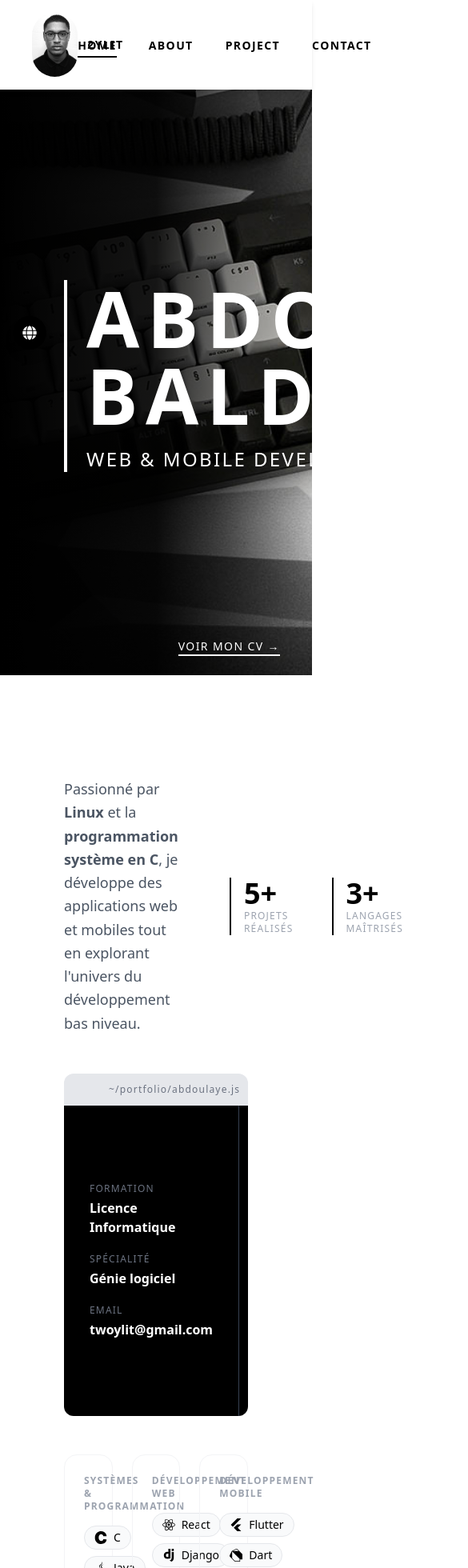
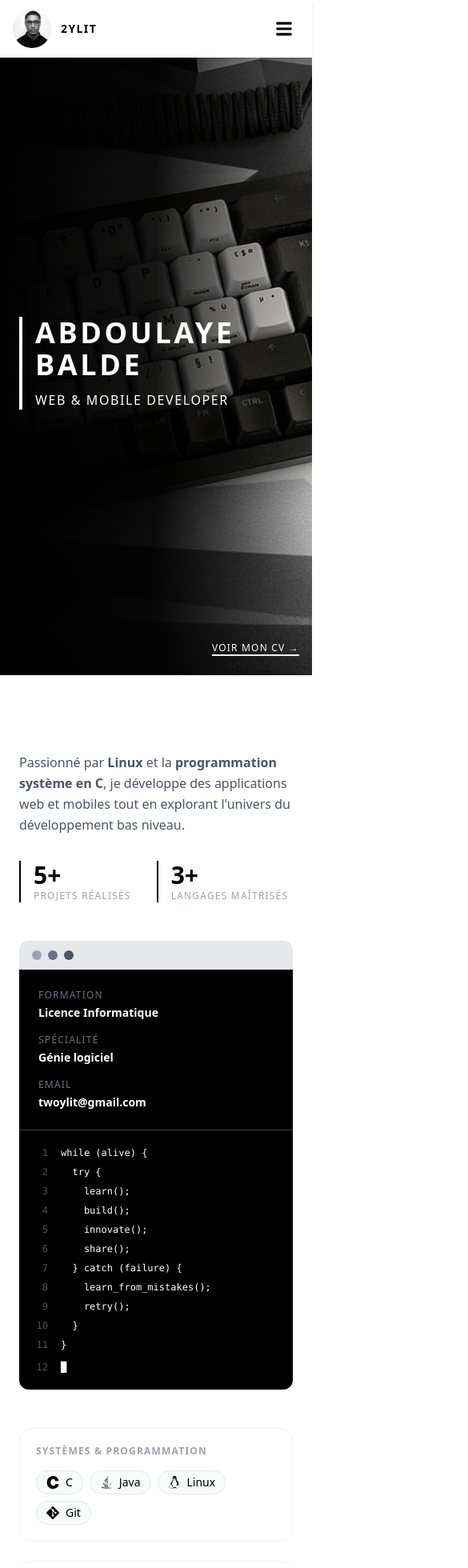
Before and after one commit to LayeBALDEabdou/2ylit-portfolio, a React (Create React App) app: page / in a window 390 px wide. Shown: the top 1960 px of the page at 80% size, 585 px wide, since content can reach past the window. Built offline with nearby package versions, Linux system fonts and the light colour scheme.

Commit message:
gestion de la responsivité

```diff
--- a/src/About.js
+++ b/src/About.js
@@ -26,42 +26,42 @@ const stack = {
 };
 
 const codeLines = [
-  { num: 1,  code: 'while (alive) {' },
-  { num: 2,  code: '\u00a0\u00a0try {' },
-  { num: 3,  code: '\u00a0\u00a0\u00a0\u00a0learn();' },
-  { num: 4,  code: '\u00a0\u00a0\u00a0\u00a0build();' },
-  { num: 5,  code: '\u00a0\u00a0\u00a0\u00a0innovate();' },
-  { num: 6,  code: '\u00a0\u00a0\u00a0\u00a0share();' },
-  { num: 7,  code: '\u00a0\u00a0} catch (failure) {' },
-  { num: 8,  code: '\u00a0\u00a0\u00a0\u00a0learn_from_mistakes();' },
-  { num: 9,  code: '\u00a0\u00a0\u00a0\u00a0retry();' },
+  { num: 1, code: 'while (alive) {' },
+  { num: 2, code: '\u00a0\u00a0try {' },
+  { num: 3, code: '\u00a0\u00a0\u00a0\u00a0learn();' },
+  { num: 4, code: '\u00a0\u00a0\u00a0\u00a0build();' },
+  { num: 5, code: '\u00a0\u00a0\u00a0\u00a0innovate();' },
+  { num: 6, code: '\u00a0\u00a0\u00a0\u00a0share();' },
+  { num: 7, code: '\u00a0\u00a0} catch (failure) {' },
+  { num: 8, code: '\u00a0\u00a0\u00a0\u00a0learn_from_mistakes();' },
+  { num: 9, code: '\u00a0\u00a0\u00a0\u00a0retry();' },
   { num: 10, code: '\u00a0\u00a0}' },
   { num: 11, code: '}' },
 ];
 
 const infos = [
-  { label: 'Formation',  value: 'Licence Informatique' },
+  { label: 'Formation', value: 'Licence Informatique' },
   { label: 'Spécialité', value: 'Génie logiciel' },
-  { label: 'Email',      value: 'twoylit@gmail.com' },
+  { label: 'Email', value: 'twoylit@gmail.com' },
 ];
 
 function About() {
   return (
-    <section id="about" className="min-h-screen bg-white px-20 pt-32 pb-24">
+    <section id="about" className="min-h-screen bg-white px-6 sm:px-10 md:px-20 pt-24 md:pt-32 pb-16 md:pb-24">
 
       {/* Texte + Stats */}
-      <div className="flex gap-16 items-center mb-12">
-        <p className="text-gray-600 leading-relaxed text-lg flex-1">
+      <div className="flex flex-col md:flex-row gap-8 md:gap-16 items-start md:items-center mb-12">
+        <p className="text-gray-600 leading-relaxed text-base md:text-lg flex-1">
           Passionné par <strong>Linux</strong> et la <strong>programmation système en C</strong>,
           je développe des applications web et mobiles tout en explorant l'univers du développement bas niveau.
         </p>
-        <div className="flex gap-12">
+        <div className="flex gap-8 md:gap-12">
           {[
             { num: '5+', label: 'Projets réalisés' },
-            { num: '3+',  label: 'Langages maîtrisés' },
+            { num: '3+', label: 'Langages maîtrisés' },
           ].map((stat) => (
             <div key={stat.label} className="border-l-2 border-black pl-4">
-              <div className="text-4xl font-extrabold">{stat.num}</div>
+              <div className="text-3xl md:text-4xl font-extrabold">{stat.num}</div>
               <div className="text-xs uppercase tracking-widest text-gray-400">{stat.label}</div>
             </div>
           ))}
@@ -74,27 +74,27 @@ function About() {
           <div className="w-3 h-3 rounded-full bg-gray-400" />
           <div className="w-3 h-3 rounded-full bg-gray-500" />
           <div className="w-3 h-3 rounded-full bg-gray-600" />
-          <span className="ml-4 text-gray-500 text-xs tracking-widest">~/portfolio/abdoulaye.js</span>
+          <span className="ml-4 text-gray-500 text-xs tracking-widest hidden sm:inline">~/portfolio/abdoulaye.js</span>
         </div>
 
-        <div className="bg-black flex">
-          <div className="flex-1 p-8 border-r border-gray-700 flex flex-col justify-center gap-5">
+        <div className="bg-black flex flex-col md:flex-row">
+          <div className="flex-1 p-6 md:p-8 md:border-r border-b md:border-b-0 border-gray-700 flex flex-col justify-center gap-4 md:gap-5">
             {infos.map((info) => (
               <div key={info.label}>
                 <p className="text-gray-500 text-xs uppercase tracking-widest mb-1">{info.label}</p>
-                <p className="text-white font-bold">{info.value}</p>
+                <p className="text-white font-bold text-sm md:text-base">{info.value}</p>
               </div>
             ))}
           </div>
 
-          <div className="flex-1 p-6 font-mono text-sm leading-loose">
+          <div className="flex-1 p-4 md:p-6 font-mono text-xs md:text-sm leading-loose">
             {codeLines.map((line) => (
-              <div key={line.num} className="flex gap-6">
+              <div key={line.num} className="flex gap-4 md:gap-6">
                 <span className="text-gray-600 select-none w-5 text-right">{line.num}</span>
                 <span className="text-white whitespace-pre">{line.code}</span>
               </div>
             ))}
-            <div className="flex gap-6 mt-1">
+            <div className="flex gap-4 md:gap-6 mt-1">
               <span className="text-gray-600 select-none w-5 text-right">12</span>
               <span className="text-white">█</span>
             </div>
@@ -103,9 +103,9 @@ function About() {
       </div>
 
       {/* Stack */}
-      <div className="grid grid-cols-3 gap-6">
+      <div className="grid grid-cols-1 sm:grid-cols-2 lg:grid-cols-3 gap-6">
         {Object.entries(stack).map(([categorie, techs]) => (
-          <div key={categorie} className="border border-gray-100 rounded-2xl p-6">
+          <div key={categorie} className="border border-gray-100 rounded-2xl p-5 md:p-6">
             <h4 className="font-bold text-xs tracking-widest uppercase mb-4 text-gray-400">{categorie}</h4>
             <div className="flex flex-wrap gap-2">
               {techs.map((tech) => (
--- a/src/Contact.js
+++ b/src/Contact.js
@@ -30,43 +30,44 @@ function Contact() {
   };
 
   return (
-    <section id="contact" className="min-h-screen bg-white flex items-center justify-center px-20 pt-24 pb-16">
-      <div className="w-full max-w-5xl flex gap-20">
+    <section id="contact" className="min-h-screen bg-white flex items-center justify-center px-6 sm:px-10 md:px-20 pt-20 md:pt-24 pb-12 md:pb-16">
+      <div className="w-full max-w-5xl flex flex-col md:flex-row gap-12 md:gap-20">
 
         {/* Côté gauche */}
         <div className="flex-1 flex flex-col justify-center">
-          <h2 className="text-6xl font-extrabold uppercase tracking-widest mb-4">
-            Contactez <br /> moi
+          <h2 className="text-4xl sm:text-5xl md:text-6xl font-extrabold uppercase tracking-widest mb-4">
+            Contactez <br />moi
           </h2>
-          <p className="text-gray-500 text-sm tracking-widest uppercase mb-10">
+          <p className="text-gray-500 text-sm tracking-widest uppercase mb-6 md:mb-10">
             Dakar, Sénégal
           </p>
-          <p className="text-gray-600 leading-relaxed mb-10">
+          <p className="text-gray-600 leading-relaxed mb-6 md:mb-10 text-sm md:text-base">
             Disponible pour des projets freelance, des collaborations ou simplement pour échanger. N'hésitez pas à me contacter !
           </p>
 
-          <div className="flex gap-4">
+          <div className="flex flex-wrap gap-3 md:gap-4">
             <a href="https://github.com/LayeBALDEabdou" target="_blank" rel="noreferrer"
-              className="flex items-center gap-2 border border-black px-5 py-3 text-sm font-bold uppercase tracking-widest hover:bg-black hover:text-white transition-all duration-300">
-              <FaGithub size={18} /> Github
+              className="flex items-center gap-2 border border-black px-4 md:px-5 py-2.5 md:py-3 text-xs md:text-sm font-bold uppercase tracking-widest hover:bg-black hover:text-white transition-all duration-300">
+              <FaGithub size={16} /> Github
             </a>
             <a href="https://www.linkedin.com/in/abdoulaye-balde-708a75377/" target="_blank" rel="noreferrer"
-              className="flex items-center gap-2 border border-black px-5 py-3 text-sm font-bold uppercase tracking-widest hover:bg-black hover:text-white transition-all duration-300">
-              <FaLinkedin size={18} /> LinkedIn
+              className="flex items-center gap-2 border border-black px-4 md:px-5 py-2.5 md:py-3 text-xs md:text-sm font-bold uppercase tracking-widest hover:bg-black hover:text-white transition-all duration-300">
+              <FaLinkedin size={16} /> LinkedIn
             </a>
-            <a href="https://instagram.com/" target="_blank" rel="noreferrer"
-              className="flex items-center gap-2 border border-black px-5 py-3 text-sm font-bold uppercase tracking-widest hover:bg-black hover:text-white transition-all duration-300">
-              <FaInstagram size={18} /> Instagram
+            <a href="https://www.instagram.com/2ylite__/" target="_blank" rel="noreferrer"
+              className="flex items-center gap-2 border border-black px-4 md:px-5 py-2.5 md:py-3 text-xs md:text-sm font-bold uppercase tracking-widest hover:bg-black hover:text-white transition-all duration-300">
+              <FaInstagram size={16} /> Instagram
             </a>
           </div>
         </div>
 
         {/* Côté droit - Formulaire */}
         <div className="flex-1">
-          <div className="flex flex-col gap-6">
+          <div className="flex flex-col gap-5 md:gap-6">
             <div className="flex flex-col gap-1">
-              <label className="text-xs font-bold uppercase tracking-widest text-gray-500">Nom</label>
+              <label htmlFor="contact-nom" className="text-xs font-bold uppercase tracking-widest text-gray-500">Nom</label>
               <input
+                id="contact-nom"
                 type="text"
                 placeholder="Votre nom"
                 value={nom}
@@ -76,8 +77,9 @@ function Contact() {
             </div>
 
             <div className="flex flex-col gap-1">
-              <label className="text-xs font-bold uppercase tracking-widest text-gray-500">Email</label>
+              <label htmlFor="contact-email" className="text-xs font-bold uppercase tracking-widest text-gray-500">Email</label>
               <input
+                id="contact-email"
                 type="email"
                 placeholder="Votre email"
                 value={email}
@@ -87,8 +89,9 @@ function Contact() {
             </div>
 
             <div className="flex flex-col gap-1">
-              <label className="text-xs font-bold uppercase tracking-widest text-gray-500">Message</label>
+              <label htmlFor="contact-message" className="text-xs font-bold uppercase tracking-widest text-gray-500">Message</label>
               <textarea
+                id="contact-message"
                 rows={5}
                 placeholder="Votre message..."
                 value={message}
@@ -103,7 +106,7 @@ function Contact() {
 
             <button
               onClick={handleSubmit}
-              className="mt-4 bg-black text-white py-4 text-sm font-bold uppercase tracking-widest hover:bg-gray-800 transition-all duration-300"
+              className="mt-2 md:mt-4 bg-black text-white py-3.5 md:py-4 text-sm font-bold uppercase tracking-widest hover:bg-gray-800 transition-all duration-300"
             >
               Envoyer →
             </button>
--- a/src/Navbar.js
+++ b/src/Navbar.js
@@ -1,8 +1,10 @@
 import { useState, useEffect } from 'react';
+import { FaBars, FaTimes } from 'react-icons/fa';
 import moi from './assets/moi.jpg';
 
 function Navbar() {
   const [active, setActive] = useState('home');
+  const [menuOpen, setMenuOpen] = useState(false);
 
   useEffect(() => {
     const sections = document.querySelectorAll('section');
@@ -20,18 +22,62 @@ function Navbar() {
     return () => observer.disconnect();
   }, []);
 
+  const links = [
+    { id: 'home', label: 'Home' },
+    { id: 'about', label: 'About' },
+    { id: 'projects', label: 'Project' },
+    { id: 'contact', label: 'Contact' },
+  ];
+
+  const handleClick = (id) => {
+    setActive(id);
+    setMenuOpen(false);
+  };
+
   return (
-    <nav className="fixed top-0 left-0 w-full bg-white z-50 flex items-center justify-between px-10 py-4 shadow-md">
+    <nav className="fixed top-0 left-0 w-full bg-white z-50 flex items-center justify-between px-4 sm:px-6 md:px-10 py-3 md:py-4 shadow-md">
       <div className="flex items-center gap-3">
-        <img src={moi} alt="laye" className="w-20 h-20 rounded-full object-cover" />
+        <img src={moi} alt="Abdoulaye Balde" className="w-12 h-12 md:w-20 md:h-20 rounded-full object-cover" />
         <span className="font-bold text-sm tracking-widest uppercase">2ylit</span>
       </div>
-      <ul className="flex items-center gap-10">
-        <li><a href="#home" onClick={() => setActive('home')} className={`uppercase text-sm font-bold tracking-widest border-b-2 pb-1 transition-all duration-300 ${active === 'home' ? 'border-black' : 'border-transparent hover:border-black'}`}>Home</a></li>
-        <li><a href="#about" onClick={() => setActive('about')} className={`uppercase text-sm font-bold tracking-widest border-b-2 pb-1 transition-all duration-300 ${active === 'about' ? 'border-black' : 'border-transparent hover:border-black'}`}>About</a></li>
-        <li><a href="#projects" onClick={() => setActive('projects')} className={`uppercase text-sm font-bold tracking-widest border-b-2 pb-1 transition-all duration-300 ${active === 'projects' ? 'border-black' : 'border-transparent hover:border-black'}`}>Project</a></li>
-        <li><a href="#contact" onClick={() => setActive('contact')} className={`uppercase text-sm font-bold tracking-widest border-b-2 pb-1 transition-all duration-300 ${active === 'contact' ? 'border-black' : 'border-transparent hover:border-black'}`}>Contact</a></li>
+
+      {/* Hamburger button - mobile only */}
+      <button
+        onClick={() => setMenuOpen(!menuOpen)}
+        className="md:hidden text-black p-2 z-50"
+        aria-label={menuOpen ? 'Fermer le menu' : 'Ouvrir le menu'}
+      >
+        {menuOpen ? <FaTimes size={22} /> : <FaBars size={22} />}
+      </button>
+
+      {/* Desktop nav */}
+      <ul className="hidden md:flex items-center gap-10">
+        {links.map((link) => (
+          <li key={link.id}>
+            <a
+              href={`#${link.id}`}
+              onClick={() => handleClick(link.id)}
+              className={`uppercase text-sm font-bold tracking-widest border-b-2 pb-1 transition-all duration-300 ${active === link.id ? 'border-black' : 'border-transparent hover:border-black'}`}
+            >
+              {link.label}
+            </a>
+          </li>
+        ))}
       </ul>
+
+      {/* Mobile nav overlay */}
+      <div className={`fixed inset-0 bg-white z-40 flex flex-col items-center justify-center gap-8 transition-all duration-300 md:hidden ${menuOpen ? 'opacity-100 visible' : 'opacity-0 invisible'}`}>
+        {links.map((link) => (
+          <a
+            key={link.id}
+            href={`#${link.id}`}
+            onClick={() => handleClick(link.id)}
+            className={`uppercase text-2xl font-bold tracking-widest border-b-2 pb-1 transition-all duration-300 ${active === link.id ? 'border-black' : 'border-transparent'}`}
+          >
+            {link.label}
+          </a>
+        ))}
+      </div>
     </nav>
   );
 }
--- a/src/SocialBar.js
+++ b/src/SocialBar.js
@@ -5,11 +5,12 @@ function SocialBar() {
   const [open, setOpen] = useState(false);
 
   return (
-    <div className="fixed left-4 top-1/2 -translate-y-1/2 z-50 flex flex-col items-center gap-3">
+    <div className="fixed left-4 top-1/2 -translate-y-1/2 z-50 hidden md:flex flex-col items-center gap-3">
 
       <button
         onClick={() => setOpen(!open)}
         className="bg-black text-white p-3 rounded-full shadow-lg hover:bg-gray-800 transition-all duration-300"
+        aria-label={open ? 'Fermer les réseaux sociaux' : 'Ouvrir les réseaux sociaux'}
       >
         {open ? <FaTimes size={18} /> : <FaGlobe size={18} />}
       </button>
--- a/src/home.js
+++ b/src/home.js
@@ -21,16 +21,16 @@ function Home() {
   }, []);
 
   return (
-    <section id="home" className="h-screen bg-white flex flex-col justify-start pt-24">
+    <section id="home" className="h-screen bg-white flex flex-col justify-start pt-16 md:pt-24">
       <div className="relative w-full h-full overflow-hidden">
 
-        <img src={clavier} alt="clavier" className="absolute inset-0 w-full h-full object-cover" />
+        <img src={clavier} alt="Clavier d'ordinateur en arrière-plan" className="absolute inset-0 w-full h-full object-cover" />
         <div className="absolute inset-0 bg-gradient-to-r from-black via-black/90 to-transparent" />
 
-        <div className="relative z-10 h-full flex items-center px-20">
-          <div className="text-white border-l-4 border-white pl-6">
-            <h1 className="text-8xl font-extrabold tracking-widest uppercase">
-              Abdoulaye <br /> Balde
+        <div className="relative z-10 h-full flex items-center px-6 sm:px-10 md:px-20">
+          <div className="text-white border-l-4 border-white pl-4 sm:pl-6">
+            <h1 className="text-4xl sm:text-5xl md:text-7xl lg:text-8xl font-extrabold tracking-widest uppercase">
+              Abdoulaye <br />Balde
             </h1>
 
             <AnimatePresence mode="wait">
@@ -40,7 +40,7 @@ function Home() {
                 animate={{ opacity: 1, y: 0 }}
                 exit={{ opacity: 0, y: 20 }}
                 transition={{ duration: 0.5 }}
-                className="text-2xl tracking-widest uppercase mt-4"
+                className="text-base sm:text-lg md:text-2xl tracking-widest uppercase mt-3 md:mt-4"
               >
                 {textes[index]}
               </motion.p>
@@ -51,7 +51,7 @@ function Home() {
             href="/cv.pdf"
             target="_blank"
             rel="noreferrer"
-            className="absolute bottom-6 right-10 border-b-2 border-white text-white text-sm tracking-widest uppercase hover:opacity-70 transition-all duration-300"
+            className="absolute bottom-6 right-4 sm:right-6 md:right-10 border-b-2 border-white text-white text-xs sm:text-sm tracking-widest uppercase hover:opacity-70 transition-all duration-300"
           >
             Voir mon CV →
           </a>
```
Also changed, not shown: src/Projects.js (+43 -33 lines). Lines whose indentation alone changed are shown as unchanged.
